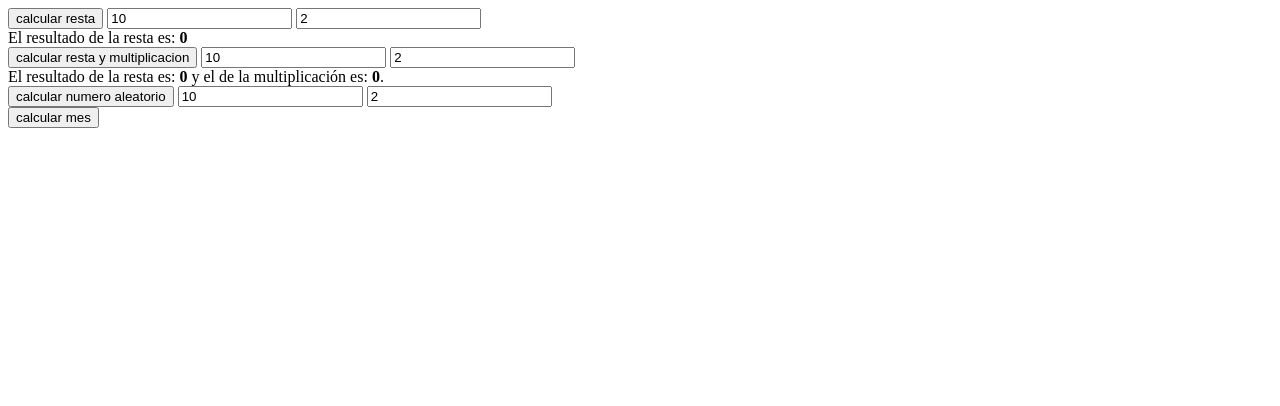
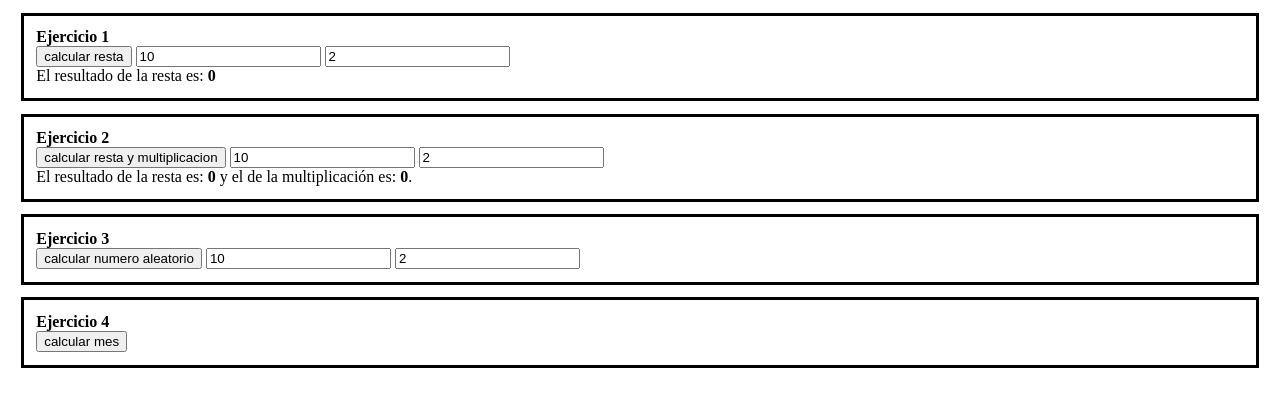
Before and after one commit to 94manuel/reto1, a plain HTML site: page index.html in a window 1280 px wide. Drawn offline with Linux system fonts and the light colour scheme.

Commit message:
Reto 1 SENA

```diff
--- a/index.html
+++ b/index.html
@@ -10,25 +10,29 @@
     <script type="text/javascript" src="ejercicio4.js"></script>
   </head>
   <body>
-    <div style="border: 1px blog solid">
+    <div style="border-style: solid;padding: 1%;margin:1%">
+      <div><strong>Ejercicio 1</strong></div>
       <button type="button" name="button" onclick="Calcularejercicio1()" id="ejercicio1boton1">calcular resta</button>
       <input type="text" id="ejercicio1numero1" value="10">
       <input type="text" id="ejercicio1numero2" value="2">
       <div><span>El resultado de la resta es: <strong type="text" id="ejercicio1resultado">0</strong></div>
     </div>
-    <div style="border: 1px blog solid">
+    <div style="border-style: solid;padding: 1%;margin:1%">
+      <div><strong>Ejercicio 2</strong></div>
       <button type="button" name="button" onclick="Calcularejercicio2()" id="ejercicio2boton1">calcular resta y multiplicacion</button>
       <input type="text" id="ejercicio2numero1" value="10">
       <input type="text" id="ejercicio2numero2" value="2">
       <div><span>El resultado de la resta es: <strong type="text" id="ejercicio1resultadoResta">0</strong> y el de la multiplicación es: <strong type="text" id="ejercicio1resultadoMultiplicacion">0</strong>.</div>
     </div>
-    <div style="border: 1px blog solid">
+    <div style="border-style: solid;padding: 1%;margin:1%">
+      <div><strong>Ejercicio 3</strong></div>
       <button type="button" name="button" onclick="Calcularejercicio3()" id="ejercicio3boton1">calcular numero aleatorio</button>
       <input type="text" id="ejercicio3numero1" value="10">
       <input type="text" id="ejercicio3numero2" value="2">
       <div><span id="ejercicio3resultado"></span></div>
     </div>
-    <div style="border: 1px blog solid">
+    <div style="border-style: solid;padding: 1%;margin:1%">
+      <div><strong>Ejercicio 4</strong></div>
       <button type="button" name="button" onclick="Calcularejercicio4()" id="ejercicio4boton1">calcular mes</button>
       <div><span id="ejercicio4resultado"></span></div>
     </div>
```
